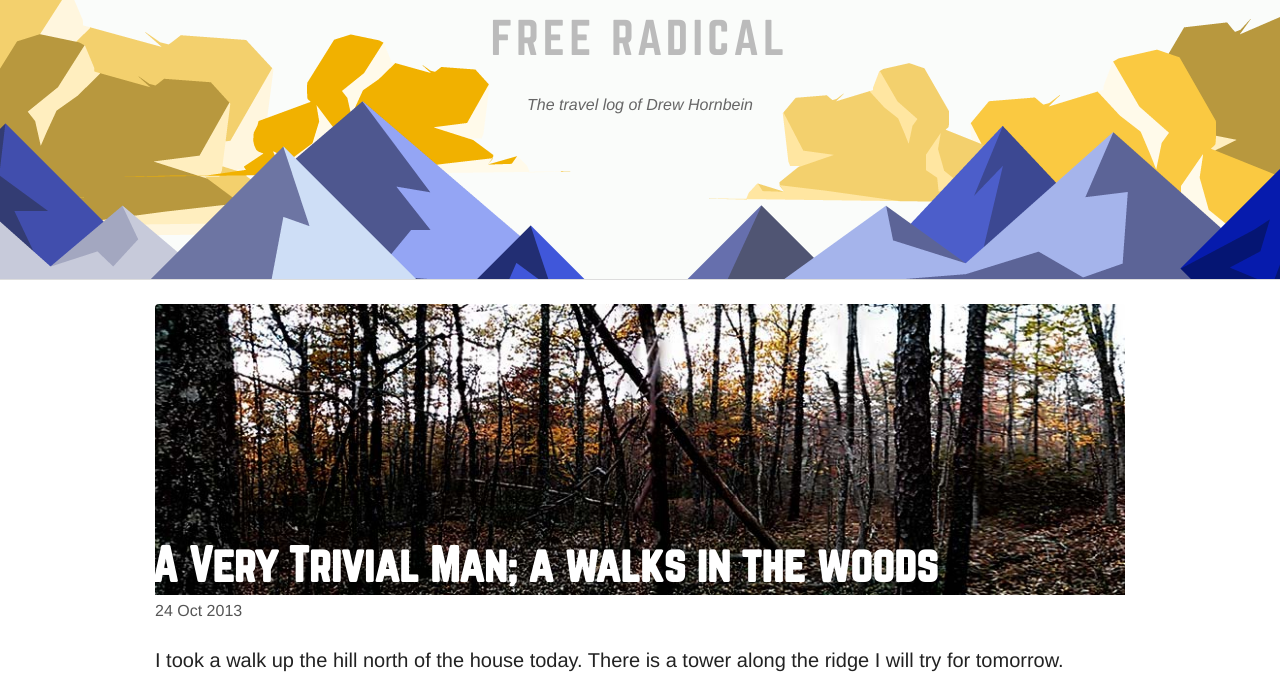
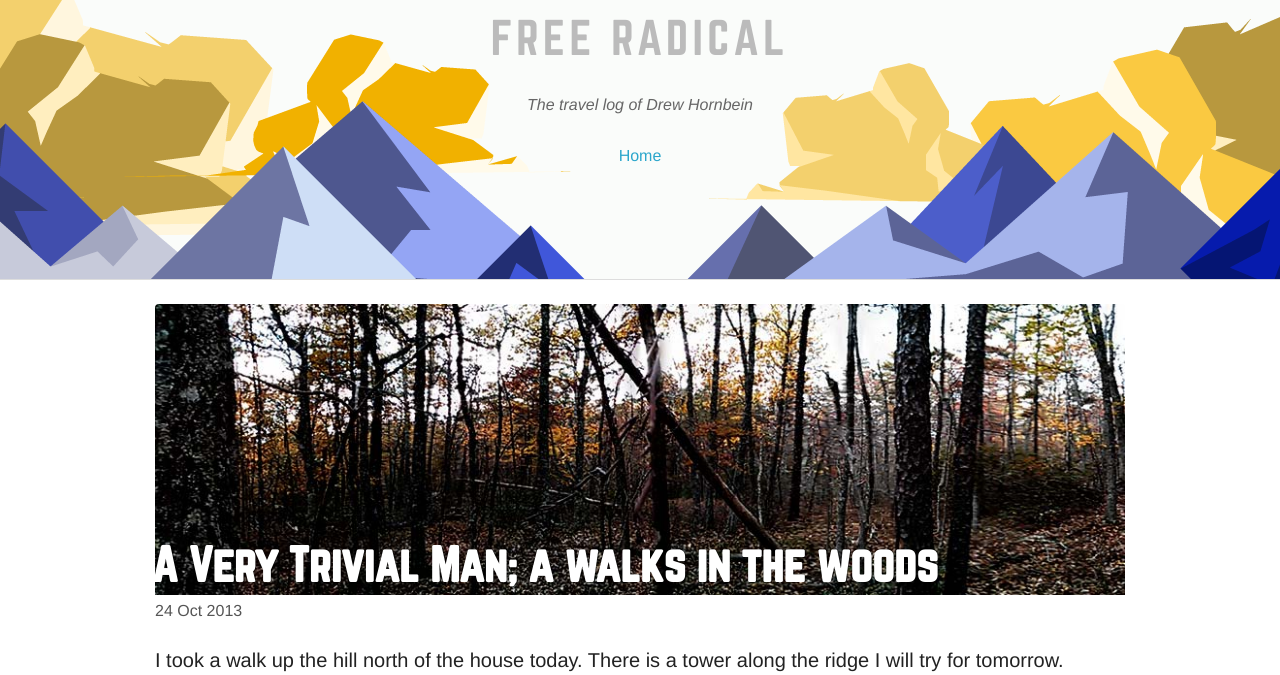
Before and after one commit to a-free-radical/a-free-radical.github.io, a Jekyll site: the page built from _posts/2013-10-24-A-Very-Trivial-Man-a-walk-in-the-woods.md, in a window 1280 px wide. Shown: the top 675 px of the page. Built offline with Jekyll 4.4.1, drawn with Linux system fonts in a browser that asks for light colours; Markdown is read by kramdown in place of the engine named in the settings.

Commit message:
return of the nav and style updates to post header

```diff
--- a/_includes/header.html
+++ b/_includes/header.html
@@ -8,9 +8,7 @@
         </div>
         <nav class="small-12 column">
             <ul>
-                <li><a href="/">Home</a></li>
-                <li><a href="/about">About</a></li>
-                <li><a href="/contact">Contact</a></li>
+                {% unless page.url == '/index.html' %}<li><a href="/">Home</a></li>{% endunless %}
             </ul>
         </nav>
     </div>
--- a/assets/css/screen.css
+++ b/assets/css/screen.css
@@ -4194,7 +4194,11 @@ header[role="header"] {
     left: 0;
     width: 100%;
     height: 300px;
-    background: transparent url("../img/mountains.png") no-repeat scroll center bottom; }
+    background: transparent url("../img/mountains.png") no-repeat scroll center bottom;
+    z-index: 1; }
+  header[role="header"] > .row {
+    position: relative;
+    z-index: 2; }
   header[role="header"] .title {
     color: #BBB;
     font-weight: 100;
@@ -4202,8 +4206,6 @@ header[role="header"] {
     text-transform: uppercase; }
   header[role="header"] .tagline {
     color: #666; }
-  header[role="header"] nav {
-    display: none; }
   header[role="header"] nav li {
     display: inline-block;
     list-style: none;
@@ -4217,8 +4219,9 @@ header[role="header"] {
     position: absolute;
     bottom: 0;
     left: -3px;
+    color: white;
     margin: 0;
-    color: white; }
+    text-shadow: 1px 0 1px rgba(0, 0, 0, 0.5); }
 .post .post-meta {
   color: #555555;
   font-weight: bold; }
```
Also changed, not shown: assets/scss/custom/_default.scss (+8 -3 lines).
